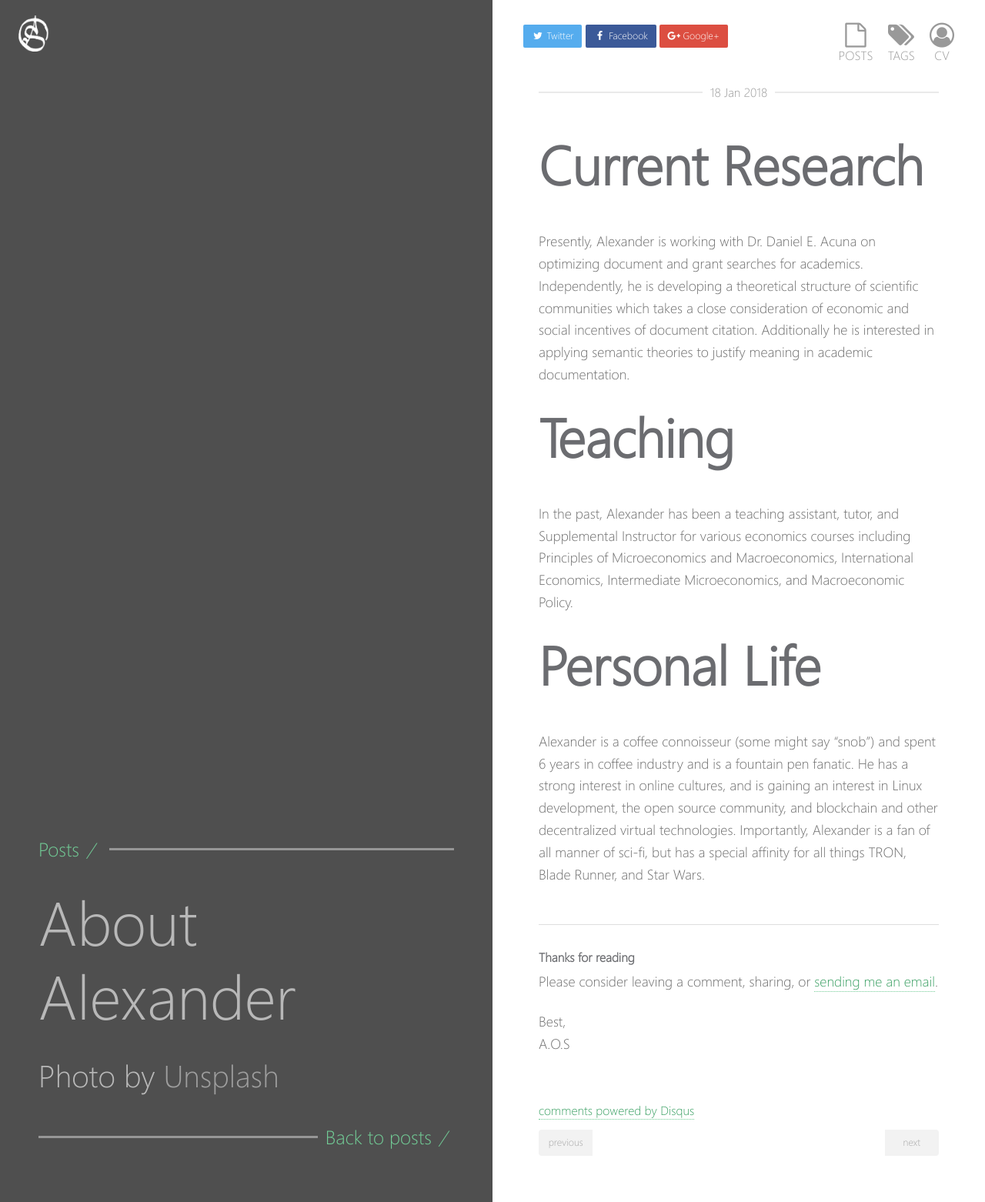
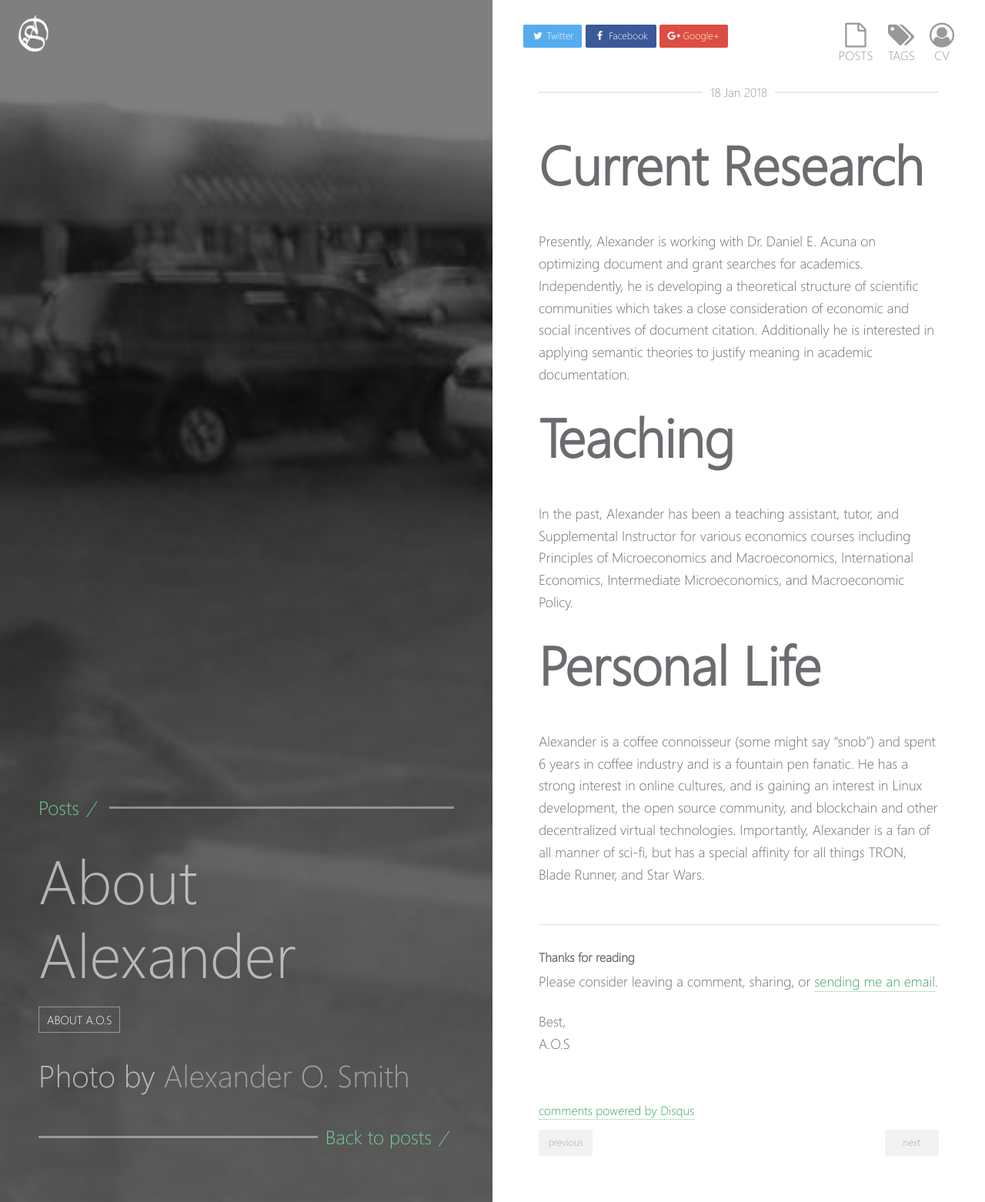
Before and after one commit to alexanderosmith/alexanderosmith-1.0, a Jekyll site: the page built from _posts/2018-01-18-AboutAlexander.md, in a window 1280 px wide. Shown: the whole page at 77% size. Built offline with Jekyll 4.4.1, drawn with Linux system fonts in a browser that asks for light colours; comment, search, counter and statistics services are not loaded.

Commit message:
Image Update
Image update

```diff
--- a/_posts/2018-01-18-AboutAlexander.md
+++ b/_posts/2018-01-18-AboutAlexander.md
@@ -2,7 +2,11 @@
 layout: post
 title:  "About Alexander"
 date:   2018-01-18 05:00:00 +0000
-image: /assets/images/twoscreen.jpg
+image: "images/theplayground2.jpg"
+imageattribution: "Alexander O. Smith"
+imageattributionlink: aos11409.github.io
+tags:
+  - About A.O.S
 ---
 
 # Current Research
```
Also changed, not shown: images/aos150.png (added).
